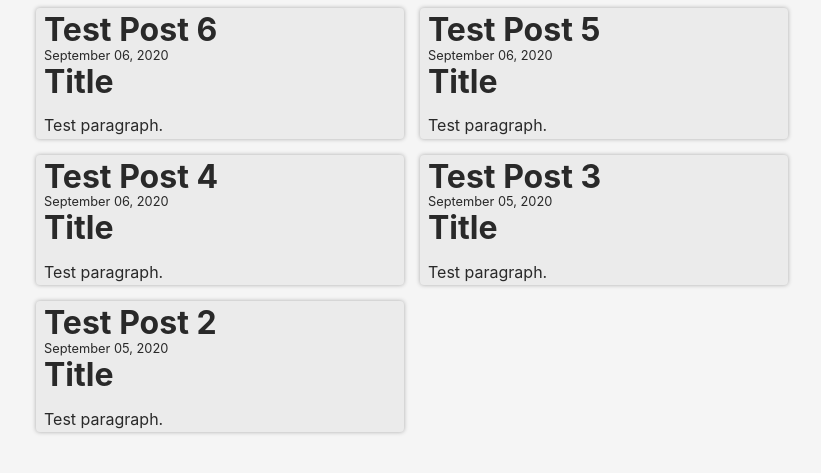
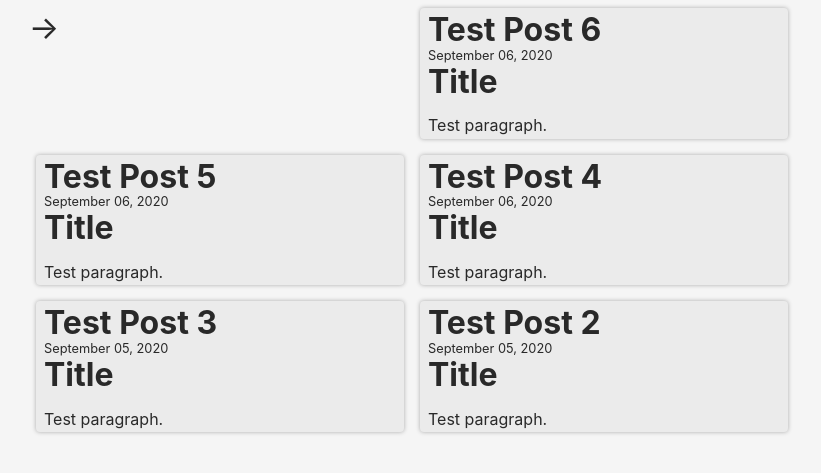
Before and after one commit to softwerks/blog.bkgmn.net, a Jekyll site: the page built from index.html, in a window 1280 px wide. Shown: the top 473 px of the page, without its empty margins (228-1049 px from the left). Built offline with Jekyll 4.4.1, drawn with Linux system fonts in a browser that asks for light colours; the list of posts is cut into pages by our own code.

Commit message:
Update home.html

```diff
--- a/_layouts/home.html
+++ b/_layouts/home.html
@@ -14,4 +14,16 @@ layout: default
         </div>
     </div>
     {% endfor %}
+    <div class="pagination">
+        {% if paginator.previous_page %}
+        <a href="#" title="Previous Page">
+            <div class="arrow">←</div>
+        </a>
+        {% endif %}
+        {% if paginator.next_page %}
+        <a class="next" href="#" title="Next Page">
+            <div class="arrow next">→</div>
+        </a>
+        {% endif %}
+    </div>
 </div>
```
